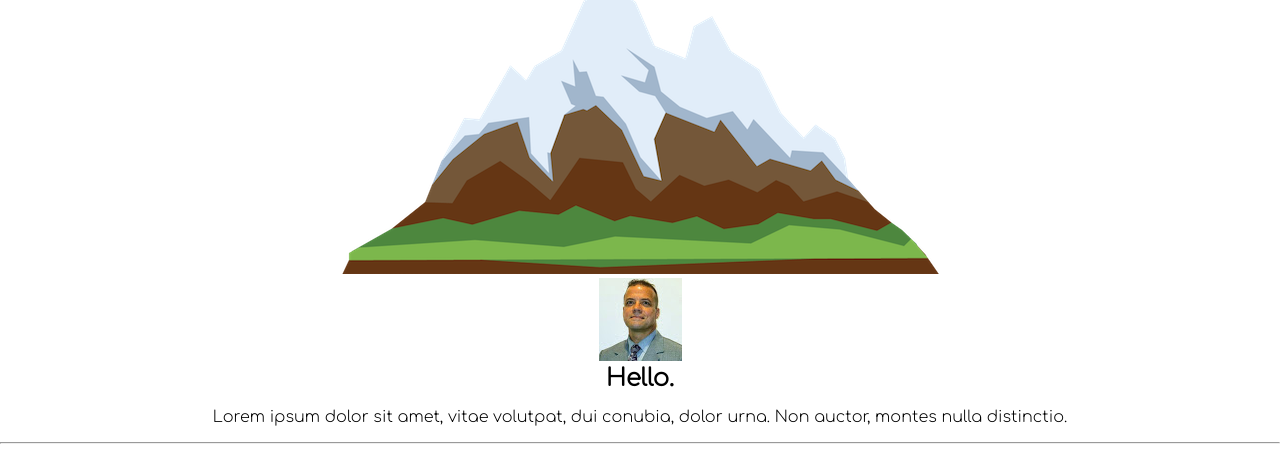
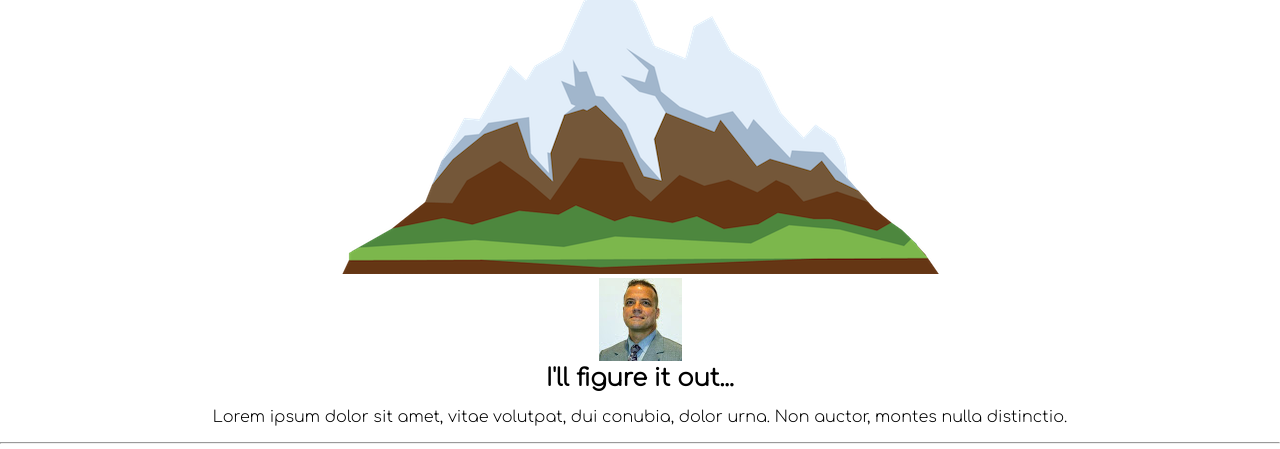
Before and after one commit to flybprice/billy, a plain HTML site: page index.html in a window 1280 px wide. Shown: the part 310-759 px from the top of the page. Drawn offline with Linux system fonts and the light colour scheme; a web font is replaced by a local one.

Commit message:
Update index.html

```diff
--- a/index.html
+++ b/index.html
@@ -23,7 +23,7 @@
 <div class="middle-container">
   <div class="profile">
     <img src="images/billy.jpg" alt="">
-    <h2>Hello.</h2>
+    <h2>I'll figure it out...</h2>
     <p>Lorem ipsum dolor sit amet, vitae volutpat, dui conubia, dolor urna. Non auctor, montes nulla distinctio.</p>
   </div>
   <hr>
```
